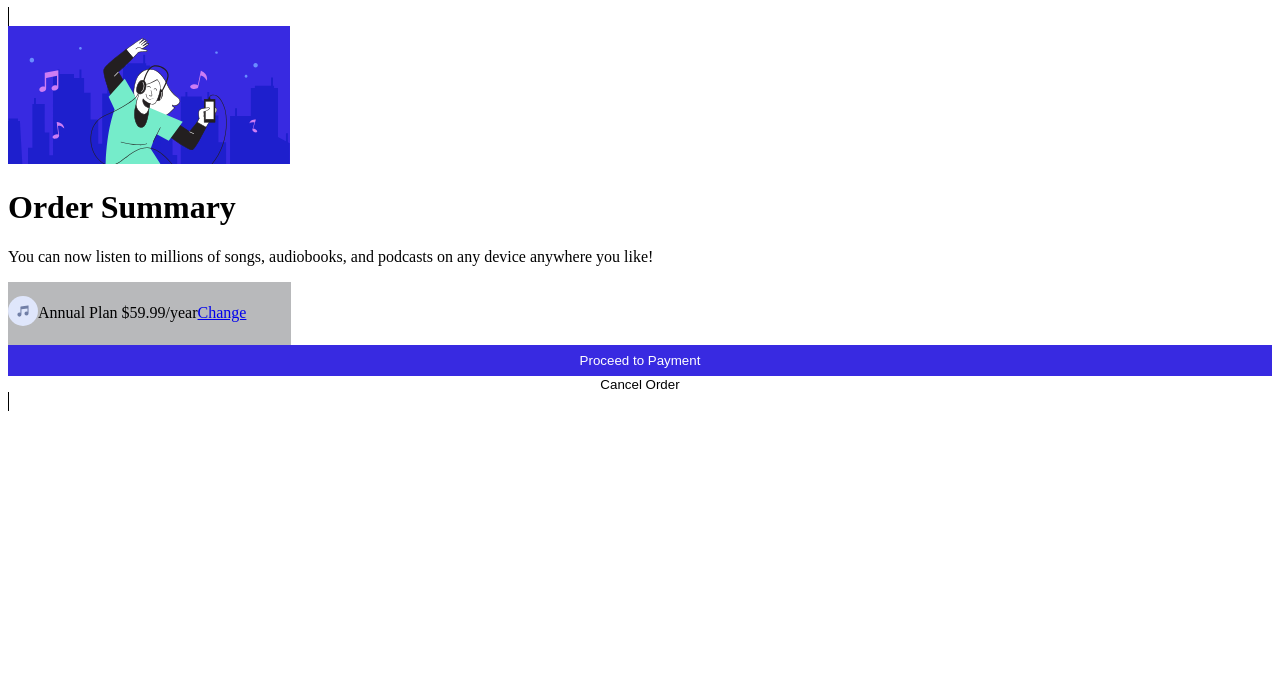
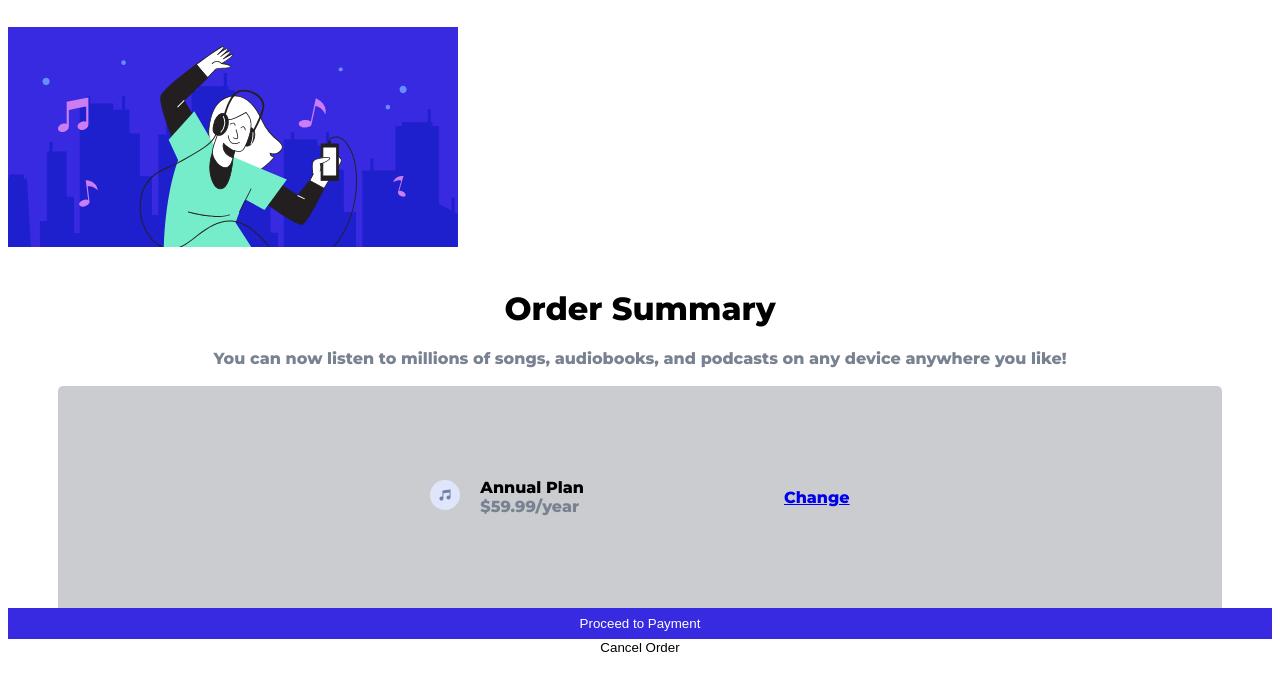
Before and after one commit to rodo08/rodo08-202209-w2ch1-rodrigorosales, a website: page public/index.html in a window 1280 px wide. Drawn offline with nearby package versions, Linux system fonts and the light colour scheme; files that its build step writes are made by us from their sources.

Commit message:
Add sass color styles to cards

```diff
--- a/public/index.html
+++ b/public/index.html
@@ -15,15 +15,10 @@
   <body>
     <card class="card-container">
       <aside class="card__figure">
-        <img
-          src="imgs/illustration-hero.svg"
-          width="282"
-          height="138"
-          alt="Chica bailando"
-        />
+        <img src="imgs/illustration-hero.svg" alt="Chica bailando" />
       </aside>
 
-      <header>
+      <header class="card__title">
         <h1>Order Summary</h1>
 
         <p class="card__copy">
@@ -43,8 +38,8 @@
         </div>
 
         <div class="card__body__copy">
-          <span class="card__body__copy-title">Annual Plan</span>
-          <span class="card__body__copy-subtitle">$59.99/year</span>
+          <div class="card__body__copy-title">Annual Plan</div>
+          <div class="card__body__copy-subtitle">$59.99/year</div>
         </div>
 
         <a class="card__body--action" href="url">Change</a>
--- a/src/sass/_base.scss
+++ b/src/sass/_base.scss
@@ -1,18 +1,71 @@
 @use "../sass/variables" as vars;
 
+@import url("https://fonts.googleapis.com/css2?family=Montserrat:wght@800&family=Nunito:wght@500;800&family=Poppins:wght@700&display=swap");
+
+html {
+  font-family: Montserrat, Arial, Helvetica, "Trebuchet MS", Verdana;
+}
+
 .card-container {
-  width: 282px;
-  border: 1px solid black;
-  height: 262px;
+  margin-left: 32px;
+  margin-right: 32px;
+  width: 500px;
+  height: 300px;
   margin: 0;
+  margin-left: 32px;
+  margin-right: 32px;
+  margin-bottom: 32px;
+}
+
+.card__title {
+  text-align: center;
+  margin-right: 50px;
+  margin-left: 50px;
+  margin-top: 38px;
+  margin-bottom: 18px;
+}
+
+.card__copy {
+  color: vars.$link-text-color;
 }
 
 .card__body {
   display: flex;
   height: 63px;
-  background-color: #b8b9bb;
+  background-color: vars.$text-background-color;
+  justify-content: center;
   align-items: center;
-  width: 283px;
+  height: 222px;
+  margin-left: 50px;
+  margin-right: 50px;
+  border-radius: 5px 5px 0 0;
+}
+
+.card_body__figure {
+  margin-left: 20px;
+  margin-right: 20px;
+}
+
+.card__body__copy {
+  margin-right: 200px;
+  justify-content: space-between;
+}
+
+.card__body__copy-title {
+  color: vars.$dark-color;
+  font-weight: 800;
+}
+
+.card__body__copy-subtitle {
+  color: vars.$link-text-color;
+}
+
+.card__body--action {
+  margin-right: 20px;
+}
+
+element.style {
+  width: 30px;
 }
 
 .button-undo {
@@ -23,4 +76,5 @@
 .card__footer {
   display: flex;
   flex-direction: column;
+  align-content: center;
 }
--- a/src/sass/_variables.scss
+++ b/src/sass/_variables.scss
@@ -2,3 +2,4 @@ $primary-color: #382ae1;
 $link-text-color: #798291;
 $dark-color: #000000;
 $light-color: #ffff;
+$text-background-color: #caccd0;
```
